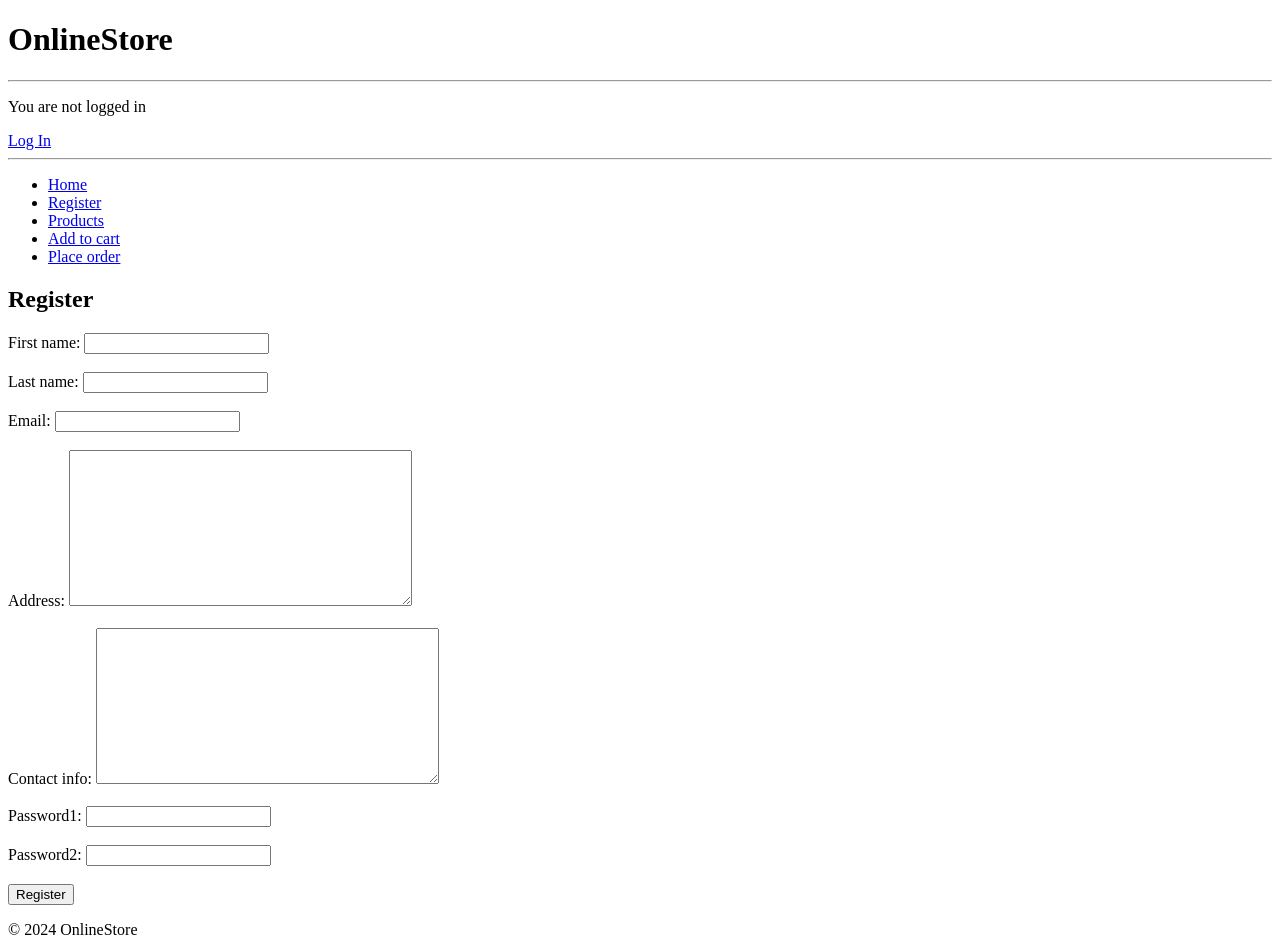
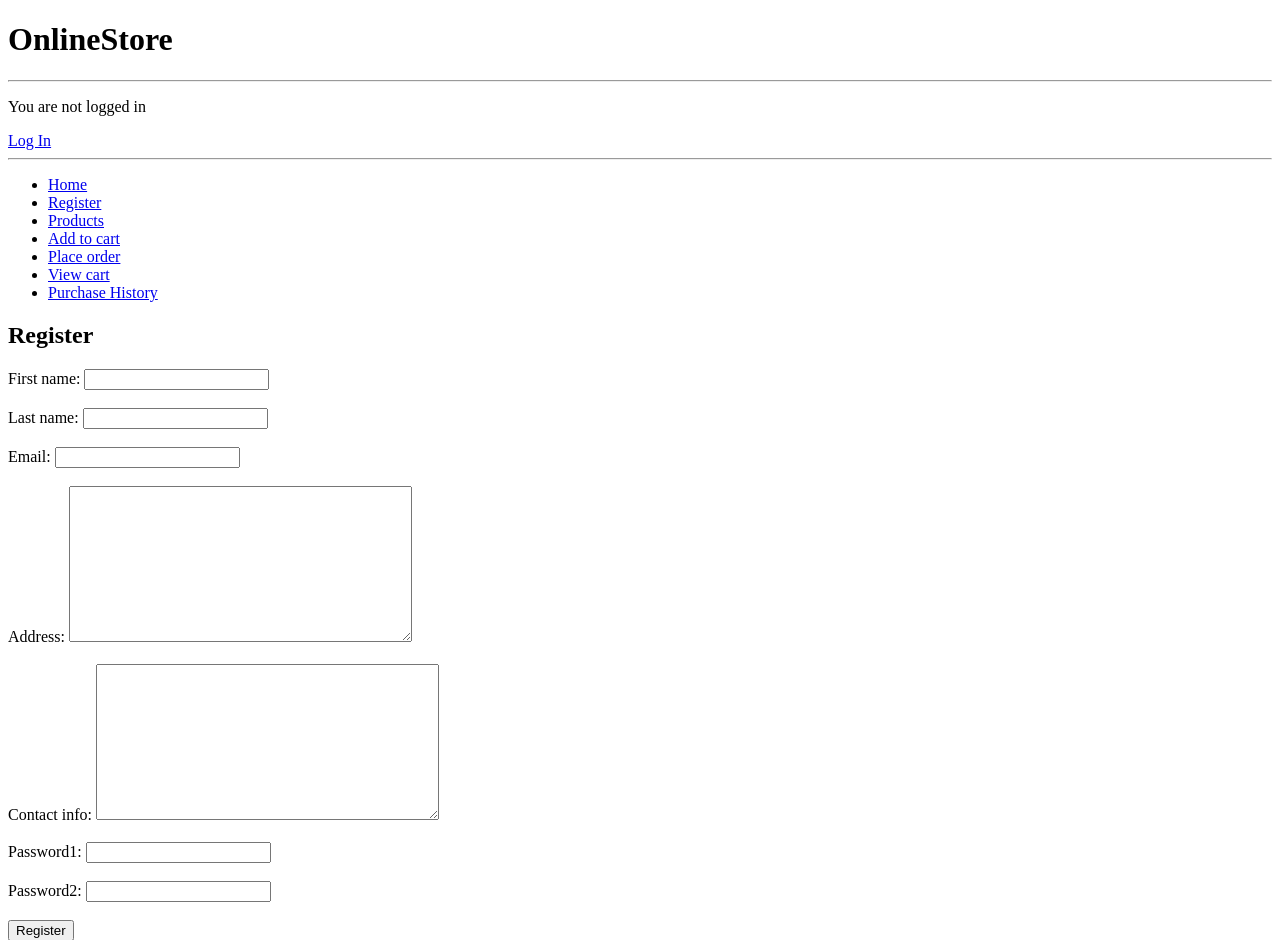
Before and after one commit to KarlosGsalva/Python_OnlineStore_Musaelian, a Django app: page /register/ in a window 1280 px wide. Shown: the top 940 px of the page. Run offline with Django 5.2, Linux system fonts and the light colour scheme; parts of the project's set-up code (start-up, migrations or seed data) failed here and were passed over.

Commit message:
added view_cart and purchase_history view

```diff
--- a/src/core/forms.py
+++ b/src/core/forms.py
@@ -37,22 +37,8 @@ class CustomerForm(forms.ModelForm):
         fields = ["first_name", "last_name", "address", "contact_info"]
 
 
-class ProductForm(forms.ModelForm):
-    class Meta:
-        model = Product
-        fields = ["name", "description", "price", "image", "category"]
-
-
-class StockForm(forms.ModelForm):
-    class Meta:
-        model = Stock
-        fields = ["product", "quantity"]
-
-
-class CategoryForm(forms.ModelForm):
-    class Meta:
-        model = Category
-        fields = ["name"]
+class RemoveCartItemForm(forms.Form):
+    cart_item_id = forms.IntegerField(widget=forms.HiddenInput)
 
 
 class CustomerRegistrationForm(forms.ModelForm):
--- a/src/core/urls.py
+++ b/src/core/urls.py
@@ -10,6 +10,8 @@ from .views import (
     edit_customer,
     place_order,
     order_success,
+    view_cart,
+    view_purchase_history,
 )
 
 urlpatterns = [
@@ -32,4 +34,6 @@ urlpatterns = [
     path("customers/<int:pk>/edit/", edit_customer, name="edit_customer"),
     path("place_order/", place_order, name="place_order"),
     path("order_success/", order_success, name="order_success"),
+    path('view_cart/', view_cart, name='view_cart'),
+    path('purchase_history/', view_purchase_history, name='view_purchase_history'),
 ]
--- a/src/core/views.py
+++ b/src/core/views.py
@@ -7,7 +7,7 @@ from django.shortcuts import render, redirect, get_object_or_404
 from django.contrib.auth import login, authenticate
 
 
-from .forms import CartForm, CustomerForm, CustomerRegistrationForm, OrderForm
+from .forms import CartForm, CustomerForm, CustomerRegistrationForm, OrderForm, RemoveCartItemForm
 from .models import Cart, Product, Customer, Order, CartItem, PurchaseHistory, Stock
 
 env_logger = logging.getLogger("env_logger")
@@ -75,7 +75,7 @@ def add_to_cart(request):
                 f"Cart item created: {created}, Quantity after update: {cart_item.quantity}"
             )
 
-            return redirect("add_to_cart")
+            return redirect("view_cart")
         else:
             env_logger.error("Form is not valid")
             env_logger.debug(form.errors)
@@ -227,3 +227,38 @@ def register(request):
     else:
         form = CustomerRegistrationForm()
     return render(request, "register.html", {"form": form})
+
+
+@login_required
+def view_cart(request):
+    cart = get_object_or_404(Cart, customer=request.user)
+    cart_items = CartItem.objects.filter(cart=cart)
+    remove_form = RemoveCartItemForm()
+
+    if request.method == 'POST':
+        remove_form = RemoveCartItemForm(request.POST)
+        if remove_form.is_valid():
+            cart_item_id = remove_form.cleaned_data['cart_item_id']
+            cart_item = get_object_or_404(CartItem, id=cart_item_id)
+            cart_item.delete()
+            return redirect('view_cart')
+
+    context = {
+        'cart': cart,
+        'cart_items': cart_items,
+        'remove_form': remove_form
+    }
+    return render(request, 'view_cart.html', context)
+
+
+@login_required
+def view_purchase_history(request):
+    purchase_history = PurchaseHistory.objects.filter(customer=request.user).order_by('-purchase_date')
+    env_logger.debug(f"Retrieved {purchase_history.count()} purchase history records for user {request.user.email}")
+    for purchase in purchase_history:
+        env_logger.debug(f"Purchase: {purchase}")
+
+    context = {
+        'purchase_history': purchase_history
+    }
+    return render(request, 'view_purchase_history.html', context)
--- a/src/templates/base.html
+++ b/src/templates/base.html
@@ -27,6 +27,8 @@
                 <li><a href="{% url 'product_list' %}">Products</a></li>
                 <li><a href="{% url 'add_to_cart' %}">Add to cart</a></li>
                 <li><a href="{% url 'place_order' %}">Place order</a></li>
+                <li><a href="{% url 'view_cart' %}">View cart</a></li>
+                <li><a href="{% url 'view_purchase_history' %}">Purchase History</a></li>
             </ul>
         </nav>
     </header>
```
Also changed, not shown: src/templates/view_cart.html (added, +32 -0 lines), src/templates/view_purchase_history.html (added, +32 -0 lines).
